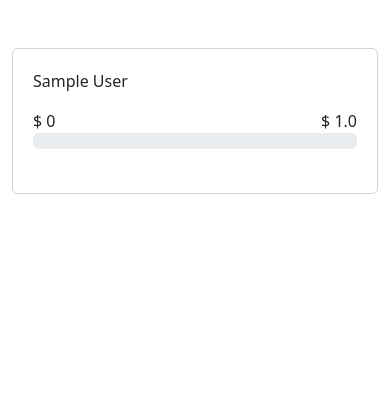
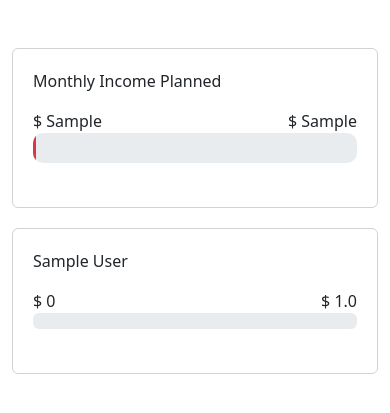
Before and after one commit to danimorwen/personal_finance_project, a Django app: template planning/templates/planning_views.html in a window 390 px wide. Shown: the part 56-469 px from the top of the page. Run offline with Django 4.2, Linux system fonts and the light colour scheme; tables that the repository leaves empty hold one stand-in row (values such as "Sample post"); the template is opened without the code that fills it: values that come from a table or form of the project are taken from there, most other values are stand-ins (such as "Sample title", 1, 10 or a date in 2020).

Commit message:
add income planning progress bar

```diff
--- a/planning/templates/planning_views.html
+++ b/planning/templates/planning_views.html
@@ -18,6 +18,25 @@
             </div>
             <div class="col-md">
             <div class="card">
+                        <p>Monthly Income Planned</p>
+                        <div>
+                        <span style="float: left !important;">$ {{available_income}}</span>
+                        <span style="float: right !important;">$ {{income_limit}}</span>
+                        </div>
+                        <div class="progress" style="height:30px; border-radius:10px">
+                            <div class="{% if available_income_percentage > 50 %} progress-bar bg-success {% elif available_income_percentage > 20 %} progress-bar bg-warning {% else %} progress-bar bg-danger {% endif %}" role="progressbar" style="width: {{available_income_percentage}}%" aria-valuenow="50" aria-valuemin="0" aria-valuemax="100"></div>
+                        </div>
+                        <br>
+                </div>
+            </div>
+            <div class="col-md-2 text-center">
+            </div>
+        </div>
+        <div class="row" style="margin-top: 20px">
+            <div class="col-md-2 text-center">
+            </div>
+            <div class="col-md">
+            <div class="card">
                     {% for category in categories %}
                         <p>{{category}}</p>
                         <div>
@@ -25,7 +44,7 @@
                         <span style="float: right !important;">$ {{category.limit}}</span>
                         </div>
                         <div class="progress">
-                            <div class="progress-bar progress-bar-striped bg-info" role="progressbar" style="width: {{category.get_percentage}}%" aria-valuenow="50" aria-valuemin="0" aria-valuemax="100"></div>
+                            <div class="progress-bar bg-info" role="progressbar" style="width: {{category.get_percentage}}%" aria-valuenow="50" aria-valuemin="0" aria-valuemax="100"></div>
                         </div>
                         <br>
                     {% endfor %}
--- a/user_profile/repositories/user_profile.py
+++ b/user_profile/repositories/user_profile.py
@@ -19,3 +19,6 @@ class CategoryRepository:
 
     def get_categories_by_expenses(self):
         return Category.objects.filter(Q(type="E") | Q(type="ALL"))
+
+    def get_category_by_name(self, name):
+        return Category.objects.filter(name=name)
```
Also changed, not shown: planning/views.py (+21 -2 lines), screens/add_invoices.png (added), screens/create_planning.png (added), screens/dashboard.png (added), screens/home.png (added), screens/management.png (added), screens/show_invoices.png (added), screens/statement.png (added), screens/transactions.png (added), screens/view_planning.png (added).
